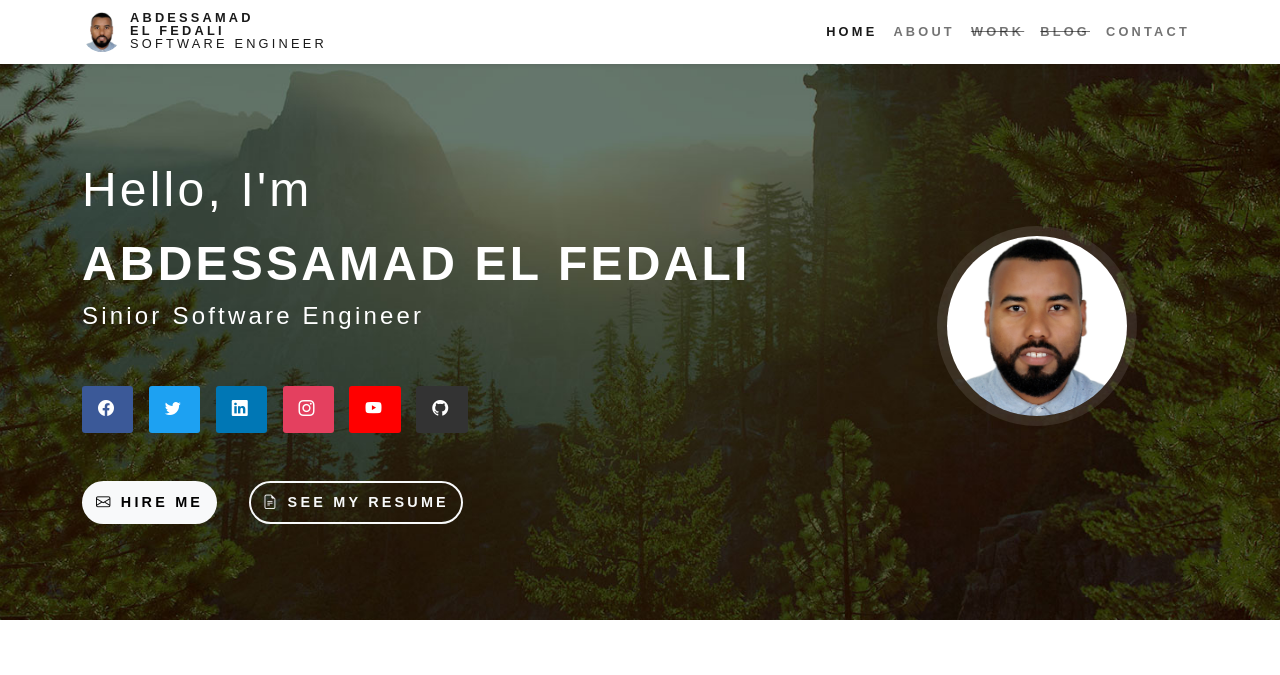
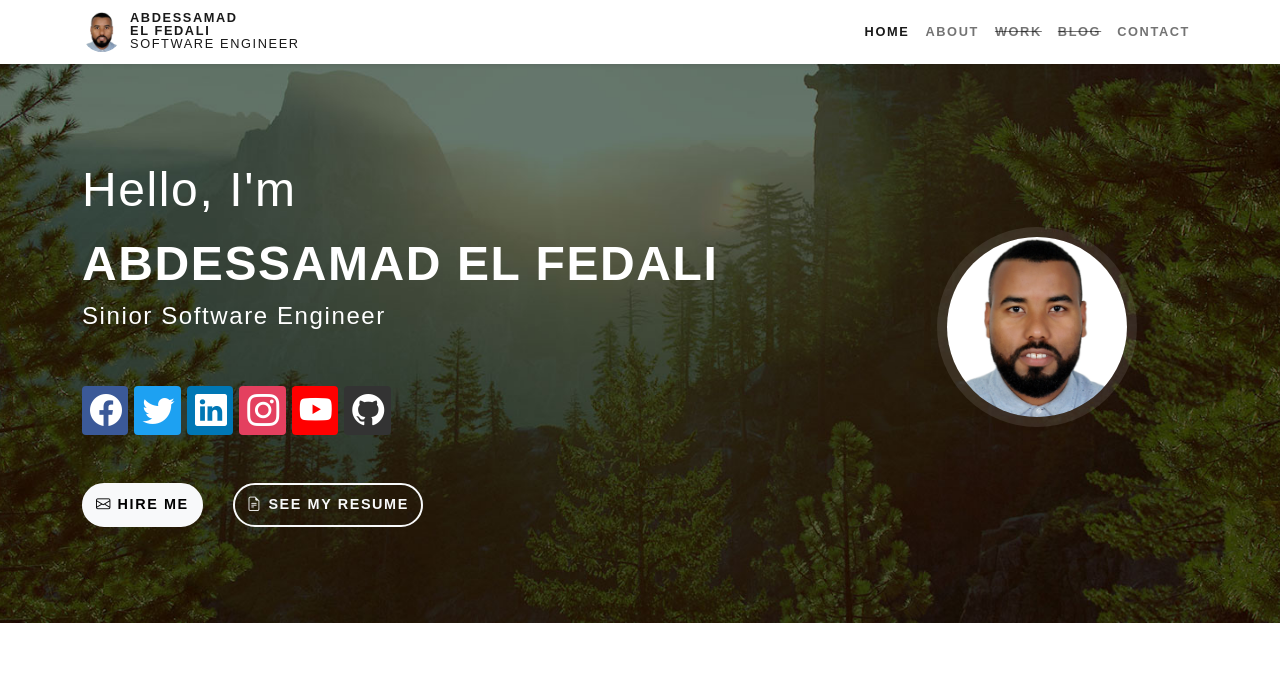
Before and after one commit to elfedali/elfedali.github.io, a PHP site: page / in a window 1280 px wide. Shown: the top 675 px of the page. Run offline with PHP 8.4, Linux system fonts and the light colour scheme; some libraries are stand-ins or nearby versions.

Commit message:
--edit style

```diff
--- a/sass/_theme.scss
+++ b/sass/_theme.scss
@@ -98,13 +98,14 @@ body {
 
 // social links
 .social-link {
-   background: rgb(0, 0, 0);
    display: inline-block;
-   color: #FFF;
+   color: #fff;
    text-decoration: none;
-   padding: .5rem 1rem;
-   border-radius: 3px;
-   margin-right: .5rem;
+   padding: .5rem .3rem 0.5rem .5rem;
+   border-radius: 4px;
+
+   line-height: 1;
+   font-size: 2rem;
 }
 
 // .btn facebook
--- a/sass/theme.scss
+++ b/sass/theme.scss
@@ -1,5 +1,5 @@
 // Global letter spacing
-$letter-spacing: .2rem;
+$letter-spacing: .1rem;
 
 //
 $font-family-base : 'MADE TOMMY',
```
Also changed, not shown: css/theme.min.css, hero-img.jpg (deleted), 1 other file.
